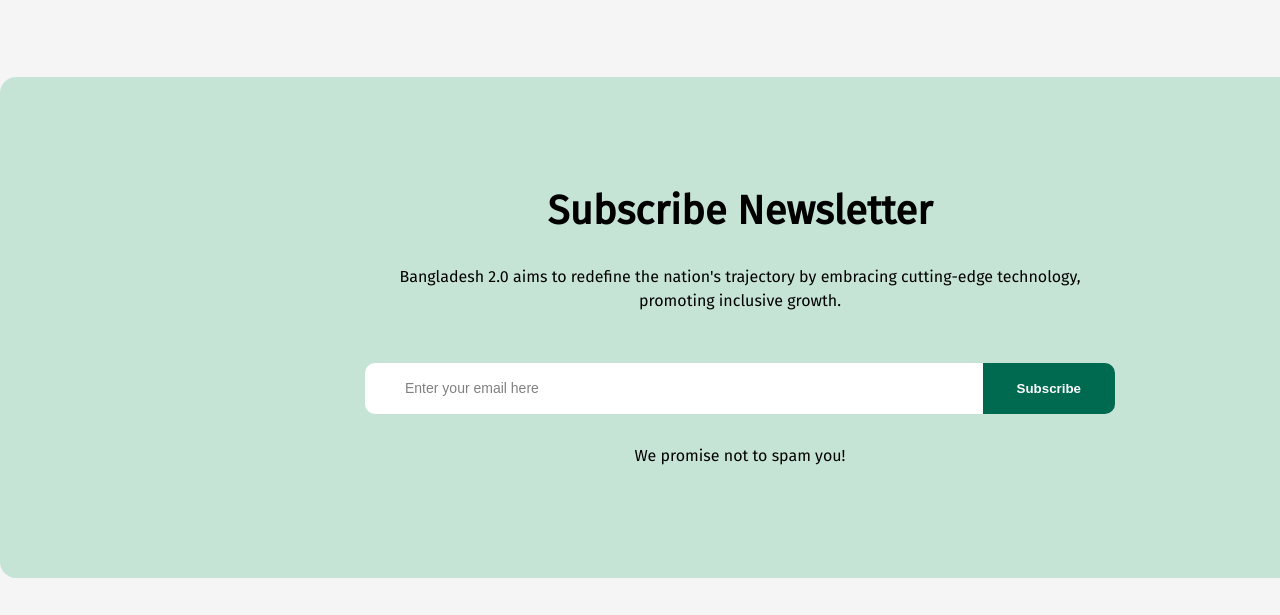
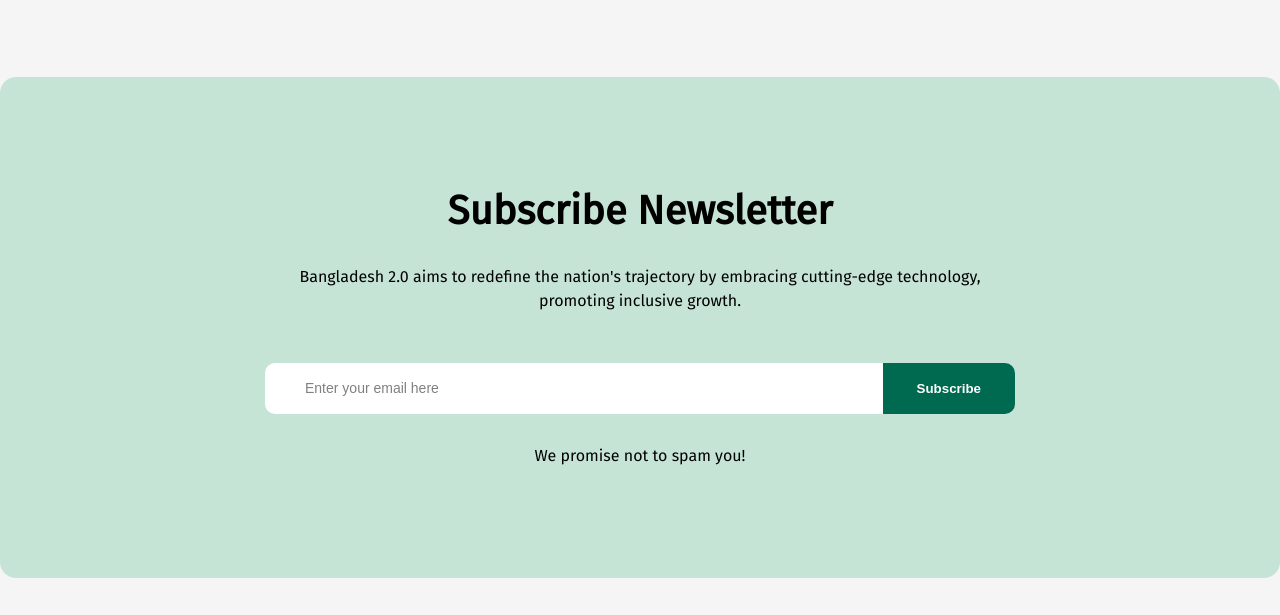
Before and after one commit to anamolhasan/B11A1--assignment-1, a plain HTML site: page index.html in a window 1280 px wide. Shown: the part 3389-4004 px from the top of the page. Drawn offline with Linux system fonts and the light colour scheme.

Commit message:
3rd commit

```diff
--- a/css/style.css
+++ b/css/style.css
@@ -253,10 +253,10 @@ h5{
 
 .footer-banner{
     width: 1280px;
-    margin: 80px auto;
+    margin: 0px auto;
     text-align: center;
     background-color: #C6E4D6;
-    padding: 30px 100px 30px 100px;
+    padding: 30px 0px ;
     border-radius: 16px;
 }
 .footer-box{
```
Also changed, not shown: index.html (+2 -1 lines).
